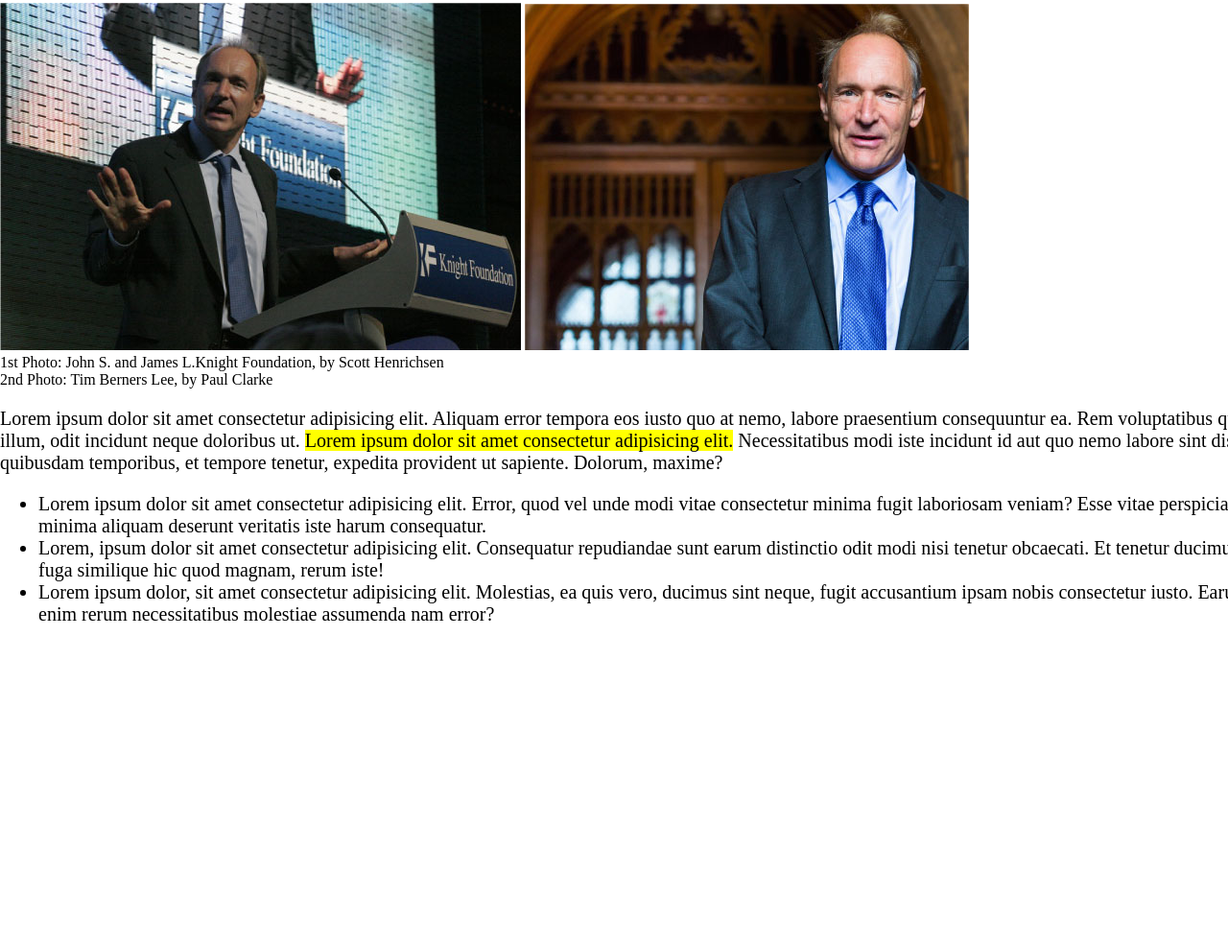
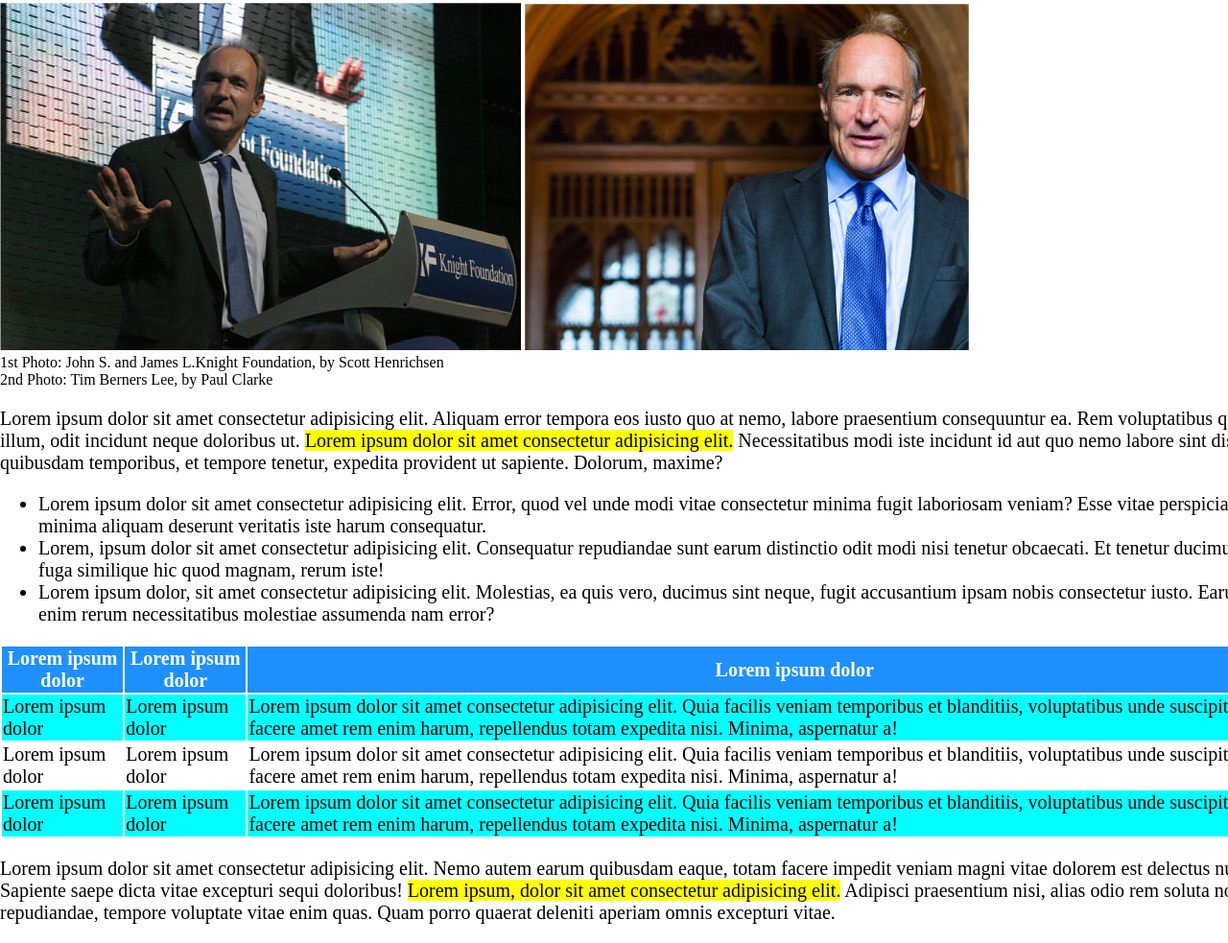
Before and after one commit to FernandoVerderame/html-css-booleaner, a plain HTML site: page index.html in a window 1280 px wide. Shown: the part 349-1332 px from the top of the page at 96% size. Before the commit the page ends 1021 px from the top, so only its background shows below. Drawn offline with Linux system fonts and the light colour scheme.

Commit message:
added table and last paragraph

```diff
--- a/css/style.css
+++ b/css/style.css
@@ -47,10 +47,23 @@ h1 {
 /* Main explanation */
 
 p,
-ul {
+ul,
+table
+{
     font-size: 20px;
 }
 
 .highlighter {
     background-color: yellow;
 }
+
+
+/* Table */
+th {
+    background-color: dodgerblue;
+    color: white;
+}
+
+.colore-tabella {
+    background-color: aqua;
+}
--- a/index.html
+++ b/index.html
@@ -50,6 +50,36 @@
                 <li>Lorem ipsum dolor, sit amet consectetur adipisicing elit. Molestias, ea quis vero, ducimus sint neque, fugit accusantium ipsam nobis consectetur iusto. Earum ratione enim rerum necessitatibus molestiae assumenda nam error?</li>
             </ul>
         </div>
+
+        <table>
+            <thead>
+                <tr>
+                    <th>Lorem ipsum dolor</th>
+                    <th>Lorem ipsum dolor</th>
+                    <th>Lorem ipsum dolor</th>
+                </tr>
+            </thead>
+            <tbody>
+                <tr>
+                    <td class="colore-tabella">Lorem ipsum dolor</td>
+                    <td class="colore-tabella">Lorem ipsum dolor</td>
+                    <td class="colore-tabella">Lorem ipsum dolor sit amet consectetur adipisicing elit. Quia facilis veniam temporibus et blanditiis, voluptatibus unde suscipit deserunt facere amet rem enim harum, repellendus totam expedita nisi. Minima, aspernatur a!</td>
+                </tr>
+                <tr>
+                    <td>Lorem ipsum dolor</td>
+                    <td>Lorem ipsum dolor</td>
+                    <td>Lorem ipsum dolor sit amet consectetur adipisicing elit. Quia facilis veniam temporibus et blanditiis, voluptatibus unde suscipit deserunt facere amet rem enim harum, repellendus totam expedita nisi. Minima, aspernatur a!</td>
+                </tr>
+                <tr>
+                    <td class="colore-tabella">Lorem ipsum dolor</td>
+                    <td class="colore-tabella">Lorem ipsum dolor</td>
+                    <td class="colore-tabella">Lorem ipsum dolor sit amet consectetur adipisicing elit. Quia facilis veniam temporibus et blanditiis, voluptatibus unde suscipit deserunt facere amet rem enim harum, repellendus totam expedita nisi. Minima, aspernatur a!</td>
+                </tr>
+            </tbody>
+        </table>
+        <p>
+            Lorem ipsum dolor sit amet consectetur adipisicing elit. Nemo autem earum quibusdam eaque, totam facere impedit veniam magni vitae dolorem est delectus numquam? Sapiente saepe dicta vitae excepturi sequi doloribus! <span class="highlighter">Lorem ipsum, dolor sit amet consectetur adipisicing elit.</span> Adipisci praesentium nisi, alias odio rem soluta nostrum, repudiandae, tempore voluptate vitae enim quas. Quam porro quaerat deleniti aperiam omnis excepturi vitae.
+        </p>
     </section>
 </main>
 
```
